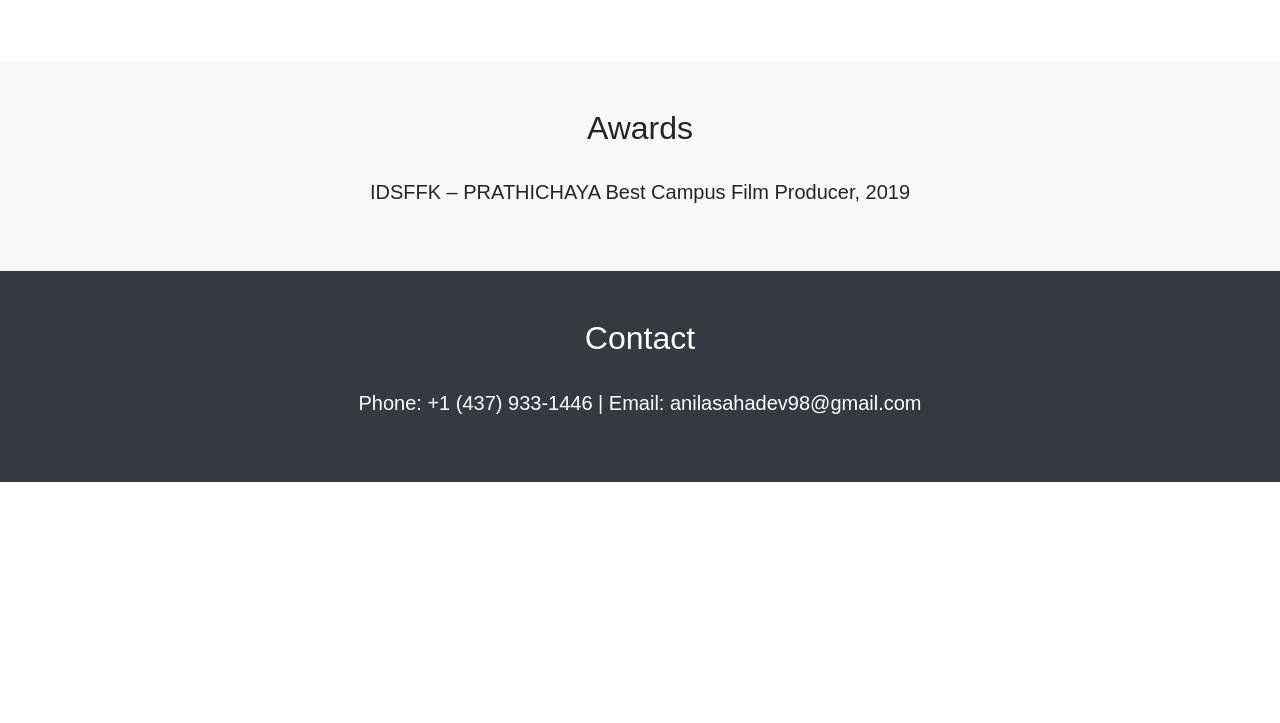
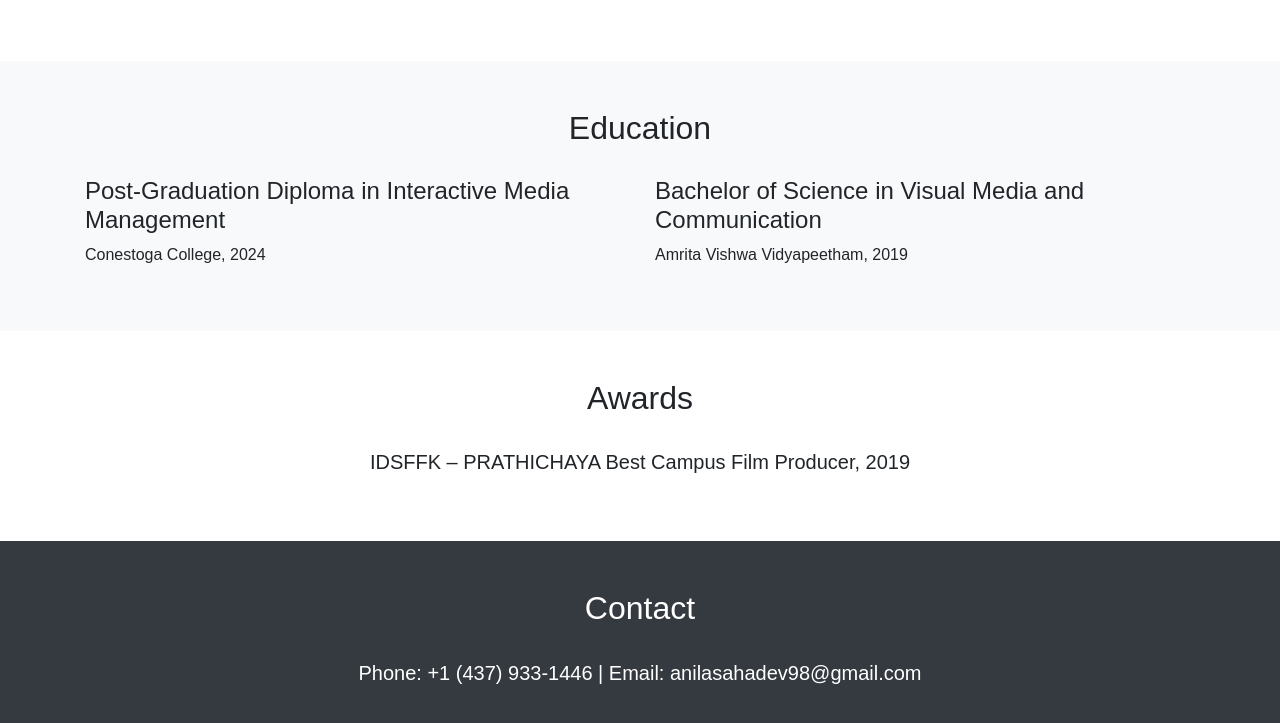
Before and after one commit to AnilaSahadev/AnilaSahadev.github.io, a plain HTML site: page index.html in a window 1280 px wide. Shown: the part 1563-2286 px from the top of the page. Before the commit the page ends 2045 px from the top, so only its background shows below. Drawn offline with nearby package versions, Linux system fonts and the light colour scheme.

Commit message:
Update index.html

```diff
--- a/index.html
+++ b/index.html
@@ -39,6 +39,9 @@
           </li>
           <li class="nav-item">
             <a class="nav-link" href="#experience">Work Experience</a>
+          </li>
+          <li class="nav-item">
+            <a class="nav-link" href="#education">Education</a>
           </li>
           <li class="nav-item">
             <a class="nav-link" href="#awards">Awards</a>
@@ -218,8 +221,25 @@
       </div>
     </section>
 
+        <!-- Education Section -->
+        <section id="education" class="py-5 bg-light">
+          <div class="container">
+            <h2 class="text-center">Education</h2>
+            <div class="row">
+              <div class="col-md-6">
+                <h4>Post-Graduation Diploma in Interactive Media Management</h4>
+                <p>Conestoga College, 2024</p>
+              </div>
+              <div class="col-md-6">
+                <h4>Bachelor of Science in Visual Media and Communication</h4>
+                <p>Amrita Vishwa Vidyapeetham, 2019</p>
+              </div>
+            </div>
+          </div>
+        </section>
+
     <!-- Awards Section -->
-    <section id="awards" class="py-5 bg-light">
+    <section id="awards" class="py-5">
       <div class="container">
         <h2 class="text-center">Awards</h2>
         <p class="lead text-center">
```
